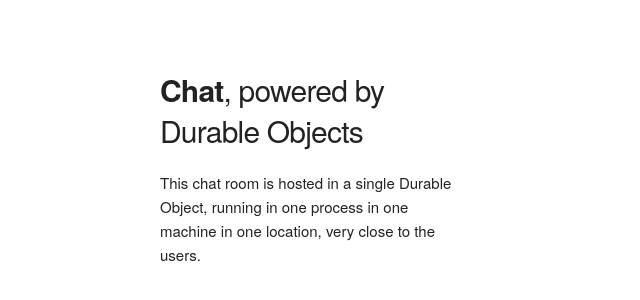
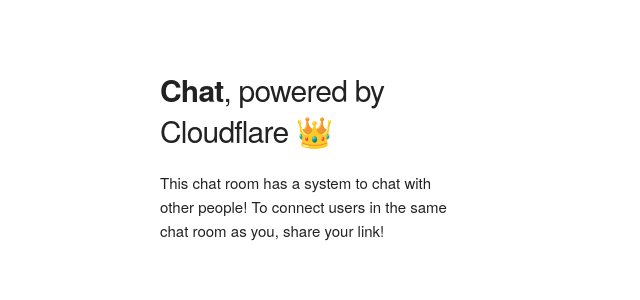
Before and after one commit to RealEliz/durable-chat-template, a React app: page public/index.html in a window 1280 px wide. Shown: the part 170-470 px from the top of the page, without its empty margins (0-640 px from the left). Built offline with nearby package versions, Linux system fonts and the light colour scheme.

Commit message:
Update index.html

```diff
--- a/public/index.html
+++ b/public/index.html
@@ -4,7 +4,7 @@
     <!-- Basic Page Needs
   –––––––––––––––––––––––––––––––––––––––––––––––––– -->
     <meta charset="utf-8" />
-    <title>Chat!</title>
+    <title>Eliz's Chat System</title>
     <meta name="description" content="" />
     <meta name="author" content="" />
 
@@ -32,10 +32,10 @@
     <div class="container" style="width: 95%; height: 100%">
       <div class="row" style="height: 100%">
         <div class="one-third column" style="margin-top: 25%">
-          <h4><b>Chat</b>, powered by Durable Objects</h4>
+          <h4><b>Chat</b>, powered by Cloudflare 👑</h4>
           <p>
-            This chat room is hosted in a single Durable Object, running in one
-            process in one machine in one location, very close to the users.
+            This chat room has a system to chat with other people!
+            To connect users in the same chat room as you, share your link!
           </p>
         </div>
         <div class="two-thirds column" id="root"></div>
```
